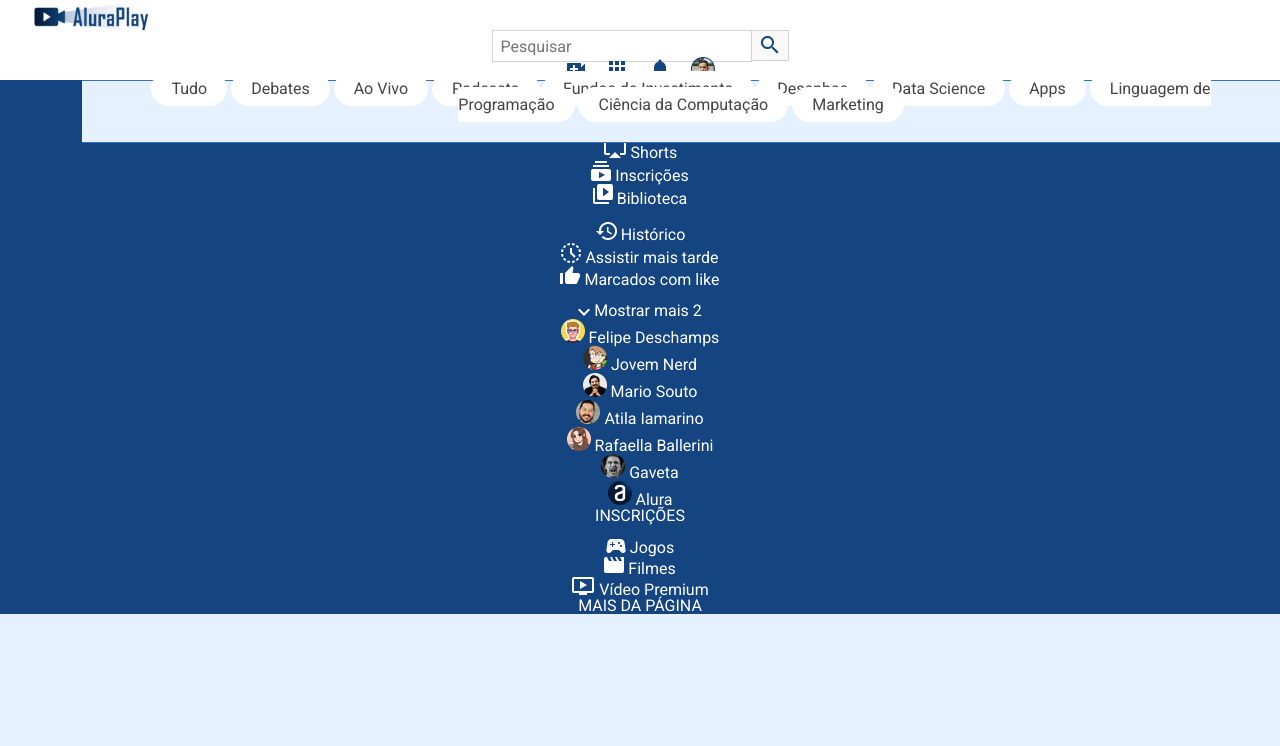
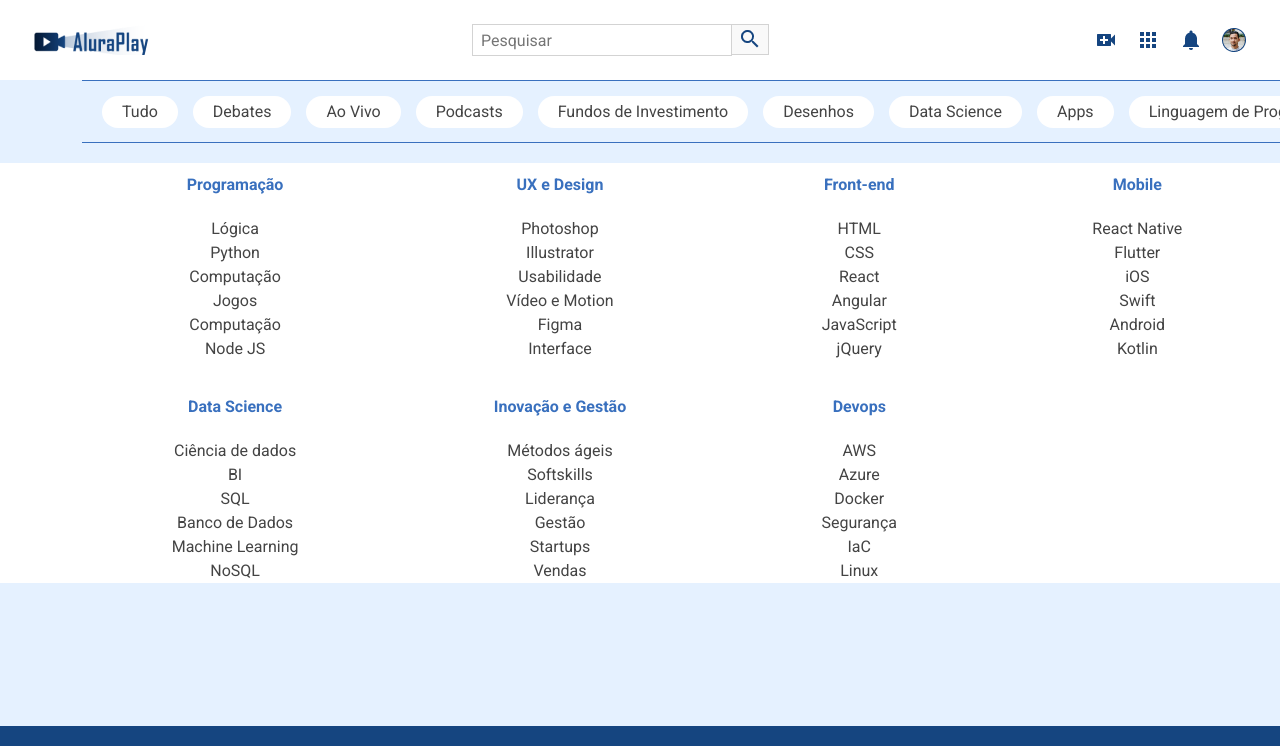
Before and after one commit to Vitor-C-Souza/alura-play, a plain HTML site: page index.html in a window 1280 px wide. Shown: the top 746 px of the page. Drawn offline with Linux system fonts and the light colour scheme.

Commit message:
cabeçalho, seção superior, menu e rodape estilizados

```diff
--- /dev/null
+++ b/css/flexbox.css
@@ -0,0 +1,71 @@
+/* CABECALHO */
+
+.cabecalho__container {
+  display: flex;
+  justify-content: space-between;
+  align-items: center;
+  position: fixed;
+  top: 0;
+}
+.cabecalho__pesquisar__item {
+  display: none;
+}
+
+/* SUPERIOR SEÇÃO */
+.superior__secao__container {
+  display: flex;
+  align-items: center;
+  white-space: nowrap;
+  overflow: scroll;
+  gap: 15px;
+}
+
+/* MENU */
+.menu__container {
+  position: fixed;
+  bottom: 0%;
+  height: 74px;
+  width: 100%;
+}
+
+.menu__lista {
+  display: flex;
+  justify-content: space-around;
+  height: 100%;
+}
+
+.menu__lista li {
+  align-self: center;
+}
+
+.menu__itens {
+    display: flex;
+    flex-direction: column;
+    gap: 5px;
+}
+
+.menu__lista:nth-child(2),
+.menu__lista:nth-child(3),
+.menu__lista:nth-child(4) {
+  display: none;
+}
+
+/* RODAPE */
+.rodape__container {
+  display: flex;
+  /* flex-direction: column;
+    flex-wrap: wrap; */
+  flex-flow: wrap column;
+}
+
+@media (min-width: 834px) {
+  /* CABECALHO */
+  .cabecalho__pesquisar__item {
+    display: block;
+  }
+
+  /* RODAPE */
+  .rodape__container {
+    justify-content: space-between;
+  }
+}
--- a/index.html
+++ b/index.html
@@ -1,29 +1,34 @@
 <!DOCTYPE html>
 <html lang="pt-br">
-
   <head>
-    <meta charset="UTF-8">
-    <meta http-equiv="X-UA-Compatible" content="IE=edge">
-    <meta name="viewport" content="width=device-width, initial-scale=1.0">
-    <link href="https://fonts.googleapis.com/css2?family=Roboto:wght@400;700&display=swap" rel="stylesheet">
-    <link rel="stylesheet" href="./css/reset.css">
-    <link rel="stylesheet" href="./css/estilos.css">
+    <meta charset="UTF-8" />
+    <meta http-equiv="X-UA-Compatible" content="IE=edge" />
+    <meta name="viewport" content="width=device-width, initial-scale=1.0" />
+    <link
+      href="https://fonts.googleapis.com/css2?family=Roboto:wght@400;700&display=swap"
+      rel="stylesheet"
+    />
+    <link rel="stylesheet" href="./css/reset.css" />
+    <link rel="stylesheet" href="./css/estilos.css" />
+    <link rel="stylesheet" href="./css/flexbox.css" />
     <title>AluraPlay</title>
-    <link rel="shortcut icon" href="./img/favicon.ico" type="image/x-icon">
+    <link rel="shortcut icon" href="./img/favicon.ico" type="image/x-icon" />
   </head>
 
   <body>
-
     <!-- Cabecalho -->
     <header>
-
       <nav class="cabecalho__container">
-
         <h1 class="logo__item" href="#"></h1>
 
         <div class="cabecalho__pesquisar__item">
           <form action="">
-                    <input type="search" placeholder="Pesquisar" id="pesquisar" class="pesquisar__input">
+            <input
+              type="search"
+              placeholder="Pesquisar"
+              id="pesquisar"
+              class="pesquisar__input"
+            />
             <label for="pesquisar" class="pesquisar__label"></label>
           </form>
           <a href="#" class="cabecalho__audio"></a>
@@ -35,9 +40,7 @@
           <a href="#" class="cabecalho__notificacoes"></a>
           <a href="#" class="cabecalho__avatar"></a>
         </div>
-
       </nav>
-
     </header>
 
     <!-- Menu lateral -->
@@ -47,31 +50,36 @@
         <li>
           <a class="menu__itens" href="#">
             <i class="icone__inicio icone-item"></i>
-                    <span>Início</span></a>
+            <span>Início</span></a
+          >
         </li>
 
         <li>
           <a class="menu__itens" href="#">
             <i class="icone__explorar icone-item"></i>
-                    <span>Explorar</span></a>
+            <span>Explorar</span></a
+          >
         </li>
 
         <li>
           <a class="menu__itens" href="#">
             <i class="icone__shorts icone-item"></i>
-                    <span>Shorts</span></a>
+            <span>Shorts</span></a
+          >
         </li>
 
         <li>
           <a class="menu__itens" href="#">
             <i class="icone__inscricoes icone-item"></i>
-                    <span>Inscrições</span></a>
+            <span>Inscrições</span></a
+          >
         </li>
 
         <li>
           <a class="menu__itens" href="#">
             <i class="icone__biblioteca icone-item"></i>
-                    <span>Biblioteca</span></a>
+            <span>Biblioteca</span></a
+          >
         </li>
       </ul>
 
@@ -79,19 +87,22 @@
         <li>
           <a class="menu__itens" href="#">
             <i class="icone__historico icone-item"></i>
-                    <span>Histórico</span></a>
+            <span>Histórico</span></a
+          >
         </li>
 
         <li>
           <a class="menu__itens" href="#">
             <i class="icone__relogio icone-item"></i>
-                    <span>Assistir mais tarde</span></a>
+            <span>Assistir mais tarde</span></a
+          >
         </li>
 
         <li>
           <a class="menu__itens" href="#">
             <i class="icone__like icone-item"></i>
-                    <span>Marcados com like</span></a>
+            <span>Marcados com like</span></a
+          >
         </li>
       </ul>
 
@@ -99,49 +110,57 @@
         <li>
           <a class="menu__itens" href="#">
             <i class="icone__mostrar icone-item"></i>
-                    <span>Mostrar mais 2</span></a>
+            <span>Mostrar mais 2</span></a
+          >
         </li>
 
         <li>
           <a class="menu__itens" href="#">
             <i class="icone__deschamps icone-item"></i>
-                    <span>Felipe Deschamps</span></a>
+            <span>Felipe Deschamps</span></a
+          >
         </li>
 
         <li>
           <a class="menu__itens" href="#">
             <i class="icone__nerd icone-item"></i>
-                    <span>Jovem Nerd</span></a>
+            <span>Jovem Nerd</span></a
+          >
         </li>
 
         <li>
           <a class="menu__itens" href="#">
             <i class="icone__souto icone-item"></i>
-                    <span>Mario Souto</span></a>
+            <span>Mario Souto</span></a
+          >
         </li>
 
         <li>
           <a class="menu__itens" href="#">
             <i class="icone__iamarino icone-item"></i>
-                    <span>Atila Iamarino</span></a>
+            <span>Atila Iamarino</span></a
+          >
         </li>
 
         <li>
           <a class="menu__itens" href="#">
             <i class="icone__ballerini icone-item"></i>
-                    <span>Rafaella Ballerini</span></a>
+            <span>Rafaella Ballerini</span></a
+          >
         </li>
 
         <li>
           <a class="menu__itens" href="#">
             <i class="icone__gaveta icone-item"></i>
-                    <span>Gaveta</span></a>
+            <span>Gaveta</span></a
+          >
         </li>
 
         <li>
           <a class="menu__itens" href="#">
             <i class="icone__alura icone-item"></i>
-                    <span>Alura</span></a>
+            <span>Alura</span></a
+          >
         </li>
 
         <li>
@@ -153,18 +172,21 @@
         <li class="jogos">
           <a class="menu__itens" href="#">
             <i class="icone__jogos icone-item"></i>
-                    <span>Jogos</span></a>
+            <span>Jogos</span></a
+          >
         </li>
 
         <li class="filmes">
           <a class="menu__itens" href="#">
             <i class="icone__filmes icone-item"></i>
-                    <span>Filmes</span></a>
+            <span>Filmes</span></a
+          >
         </li>
         <li class="premium">
           <a class="menu__itens" href="#">
             <i class="icone__videos icone-item"></i>
-                    <span>Vídeo Premium</span></a>
+            <span>Vídeo Premium</span></a
+          >
         </li>
 
         <li class="menu__itens maispagina">
@@ -191,8 +213,7 @@
 
     <!-- Vídeos -->
 
-    <ul class="videos__container">
-    </ul>
+    <ul class="videos__container"></ul>
 
     <!-- <Seção rodapé> -->
     <footer class="rodape__container">
@@ -266,7 +287,5 @@
         <p>Kotlin</p>
       </section>
     </footer>
-
   </body>
-
 </html>
```
Lines whose indentation alone changed are shown as unchanged.
